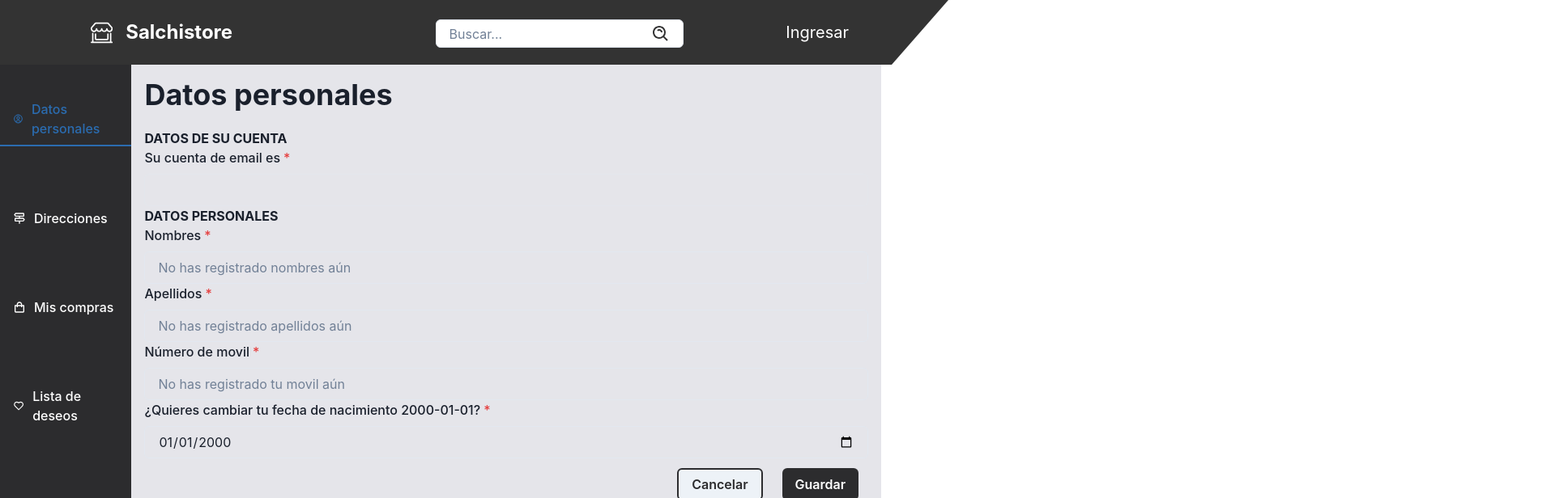
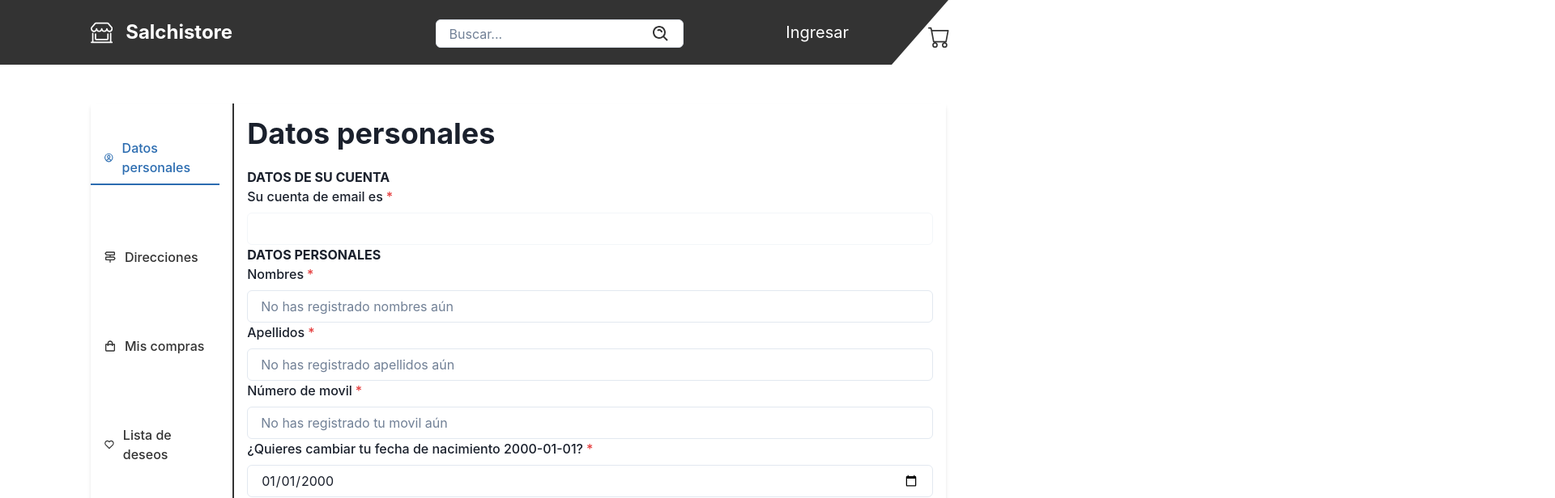
Before and after one commit to federicoacuna/soyHenryWebFT23b-G01-PF, a React (Create React App) app in the folder client/: page /perfil in a window 1280 px wide. Shown: the top 616 px of the page at 81% size, 1920 px wide, since content can reach past the window. Built offline with nearby package versions, Linux system fonts and the light colour scheme; no server answers.

Commit message:
feat(client): ando maquetando, maquetando ando andando

```diff
--- a/client/src/components/NavBar/index.jsx
+++ b/client/src/components/NavBar/index.jsx
@@ -100,13 +100,14 @@ const NavBar = () => {
                     <MenuItem _focus={{ boxShadow: 'none' }} fontSize='1rem' bg='#333333' onClick={handleSubmit} name='salir'>Salir</MenuItem>
                   </MenuList>
                 </Menu>
-                <Link to='/cart'>
-                  {cartProducts > 0 ? <span>{cartProducts}</span> : undefined}
-                  <BsCart fontSize='1.7rem' color='#333333' />
-                </Link>
                   </>//eslint-disable-line
               : <ListItem fontSize='1.25rem' mr='2.5rem'><Link to='#' onClick={handleSubmit} name='ingresar'>Ingresar</Link></ListItem>}
-            <ListItem display='flex' alignItems='flex-start' width='100%' className={s.trapecio} />
+            <ListItem display='flex' alignItems='flex-start' className={s.trapecio}>
+              <Link to='/cart' className={s.cartLink}>
+                {cartProducts > 0 ? <span>{cartProducts}</span> : undefined}
+                <BsCart fontSize='1.7rem' color='#333333' />
+              </Link>
+            </ListItem>
           </UnorderedList>
         </Box>
         <ModalLogin isRegistrando={isRegistrando} setIsRegistrando={setIsRegistrando} state={modal} setState={setModal}>
--- a/client/src/components/NavBar/index.module.css
+++ b/client/src/components/NavBar/index.module.css
@@ -14,14 +14,8 @@
 
 .cartLink{
   position: absolute;
-  top: 30px;
-  left: 248%;
-}
-
-.cartLink2{
-  position: absolute;
-  top: 30px;
-  left: 248%;
+  top: 2rem;
+  right: 7.2rem;
 }
 
 .cart{
@@ -35,11 +29,11 @@
 }
 
 .trapecio {
-  width: 188px;
+  width: 11.75rem;
     height: 0px;
     border-right: 0px solid transparent;
-    border-left: 70px solid transparent;
-    border-bottom: 80px solid white;
+    border-left: 4.375rem solid transparent;
+    border-bottom: 5rem solid white;
     position: absolute;
     top: 0;
     left: 86%;
--- a/client/src/components/PriceFilter/index.jsx
+++ b/client/src/components/PriceFilter/index.jsx
@@ -21,7 +21,7 @@ const PriceFilter = () => {
           type='text'
           placeholder='Mínimo'
           size='xs'
-          bg='accent'
+          bg='white'
           borderRadius='0.3rem'
           w='5rem'
           textAlign='center'
@@ -35,7 +35,7 @@ const PriceFilter = () => {
           type='text'
           placeholder='Máximo'
           size='xs'
-          bg='accent'
+          bg='white'
           borderRadius='0.3rem'
           w='5rem'
           textAlign='center'
--- a/client/src/pages/UserProfile/index.js
+++ b/client/src/pages/UserProfile/index.js
@@ -32,10 +32,11 @@ export default function UserProfile () {
   }
 
   return (
-    <Flex w='85vw'>
-      <Tabs borderColor='active' w='100%' index={tabIndex} onChange={(index) => dispatch(setUsersPanelTab(index))}>
+    <Flex justifyContent='center' pl='7rem' pr='7rem' pt='3rem' pb='3rem'>
+      <Flex w='100%'>
+        <Tabs borderColor='active' boxShadow='md' w='100%' index={tabIndex} onChange={(index) => dispatch(setUsersPanelTab(index))}>
           <Flex flexDirection='row' h='75vh'>
-          <Flex alignItems='flex-start' bg='primary' color='white' flexWrap='wrap' flexDirection='column' justifyContent='space-around'>
+            <Flex alignItems='flex-start' bg='white' color='#333333' flexWrap='wrap' flexDirection='column' justifyContent='space-around'>
               <Tab
                 justifyContent='flex-start'
                 w='100%' _focus={{ borderColor: 'none' }}
@@ -77,7 +78,7 @@ export default function UserProfile () {
               </Tab>
             </Flex>
 
-          <TabPanels bg='secondary' overflow='scroll'>
+            <TabPanels bg='white' borderLeft='2px' borderStyle='inherit' ml='1rem' borderColor='#333333' overflow='auto'>
               <TabPanel>
                 <Heading mb={5}>Datos personales</Heading>
                 <DatosPersonales />
@@ -118,5 +119,7 @@ export default function UserProfile () {
 
         </Tabs>
       </Flex>
+    </Flex>
+
   )
 }
--- a/client/src/pages/UsersHome/index.jsx
+++ b/client/src/pages/UsersHome/index.jsx
@@ -23,7 +23,7 @@ function UsersHome () {
     <Box pl='7rem' pr='7rem' pt='4rem' pb='4rem' display='flex' flexDirection='column' justifyContent='center' alignSelf='center'>
       <Box alignSelf='flex-end' display='flex' gap='1rem' mb='1rem'>
         <Box display='flex' gap='1rem' justifyContent='center' alignItems='center'>Ordenar por <SortingSelector /></Box>
-        <Box cursor='pointer' bg='#333333' height='2.45rem' pl='0.5rem' pr='0.5rem' pt='0.5rem' pb='0.8rem' color='accent' px='2rem' onClick={() => dispatch(clearProductFilter())} name='Clean'>Limpiar</Box>
+        <Box cursor='pointer' bg='#333333' height='2.45rem' pl='0.5rem' pr='0.5rem' pt='0.5rem' pb='0.8rem' color='white' px='2rem' onClick={() => dispatch(clearProductFilter())} name='Clean'>Limpiar</Box>
       </Box>
 
       <Box display='flex' gap='2rem'>
```
Lines whose indentation alone changed are shown as unchanged.
